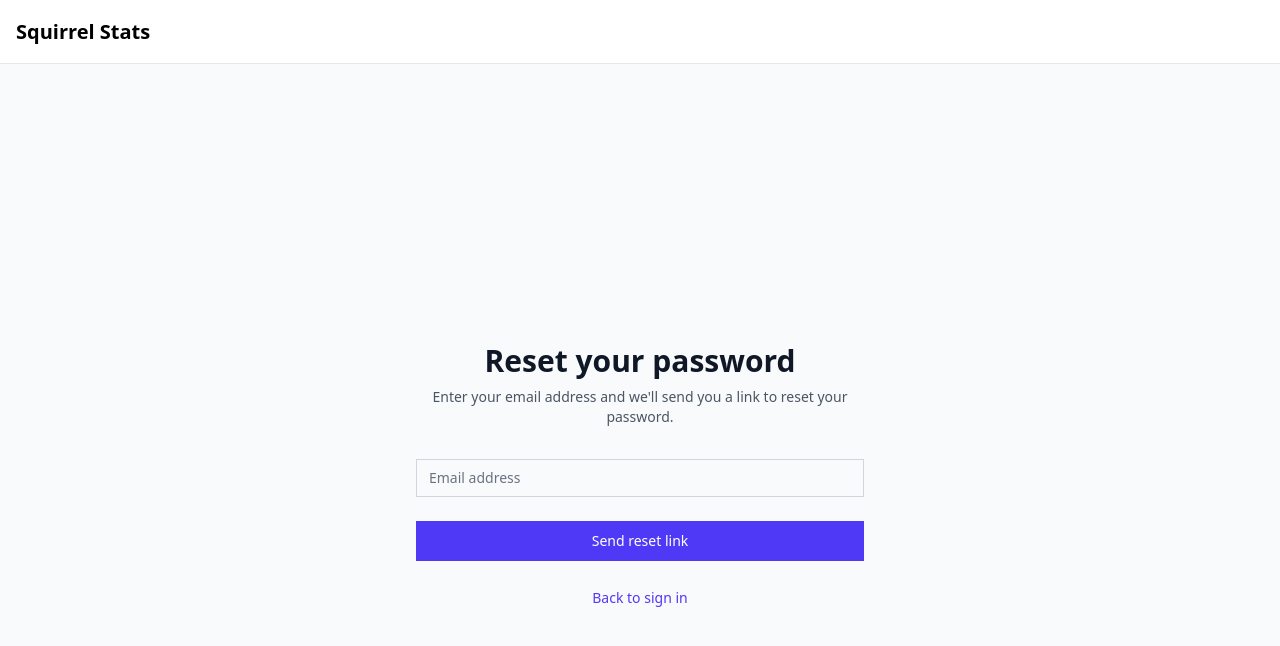
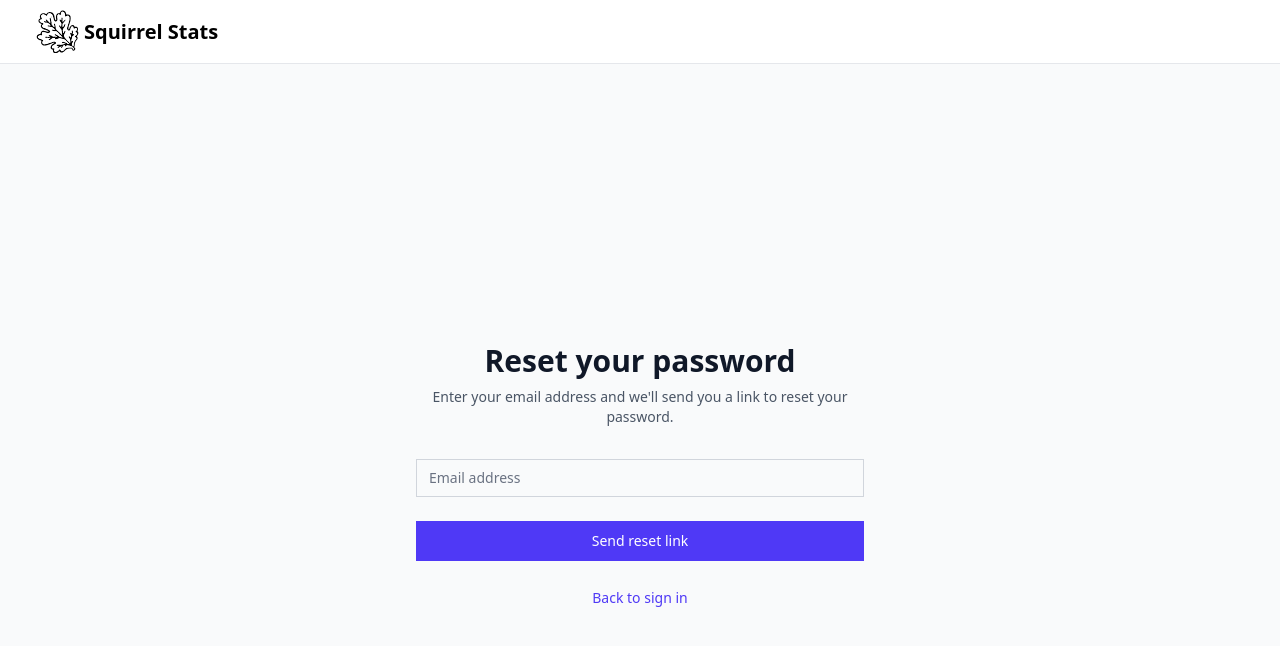
Before and after one commit to joshuawootonn/squirrel-stats, a Next.js app in the folder app/: page /forgot-password in a window 1280 px wide. Shown: the top 646 px of the page. Built offline with nearby package versions, Linux system fonts and the light colour scheme; no server answers.

Commit message:
feat: add logo haha it looks so bad

```diff
--- a/app/src/components/Header.tsx
+++ b/app/src/components/Header.tsx
@@ -4,6 +4,7 @@ import { useAuth } from "@/components/AuthProvider";
 import { logout } from "@/lib/api";
 import { Button } from "@/components/ui/button";
 import Link from "next/link";
+import Image from "next/image";
 
 export function Header() {
   const { user, isAuthenticated, setUser } = useAuth();
@@ -22,7 +23,14 @@ export function Header() {
   return (
     <header className="flex justify-between items-center p-4 gap-4 h-16 border-b border-gray-200">
       <div className="flex items-center">
-        <Link href="/">
+        <Link href="/" className="flex items-center gap-2">
+          <Image
+            src="/leaf-logo.svg"
+            alt="Squirrel Stats Logo"
+            width={24}
+            height={24}
+            className="w-15 h-15 -rotate-45 translate-x-3"
+          />
           <h1 className="text-xl font-bold">Squirrel Stats</h1>
         </Link>
       </div>
```
Also changed, not shown: app/public/leaf-logo.svg (added).
